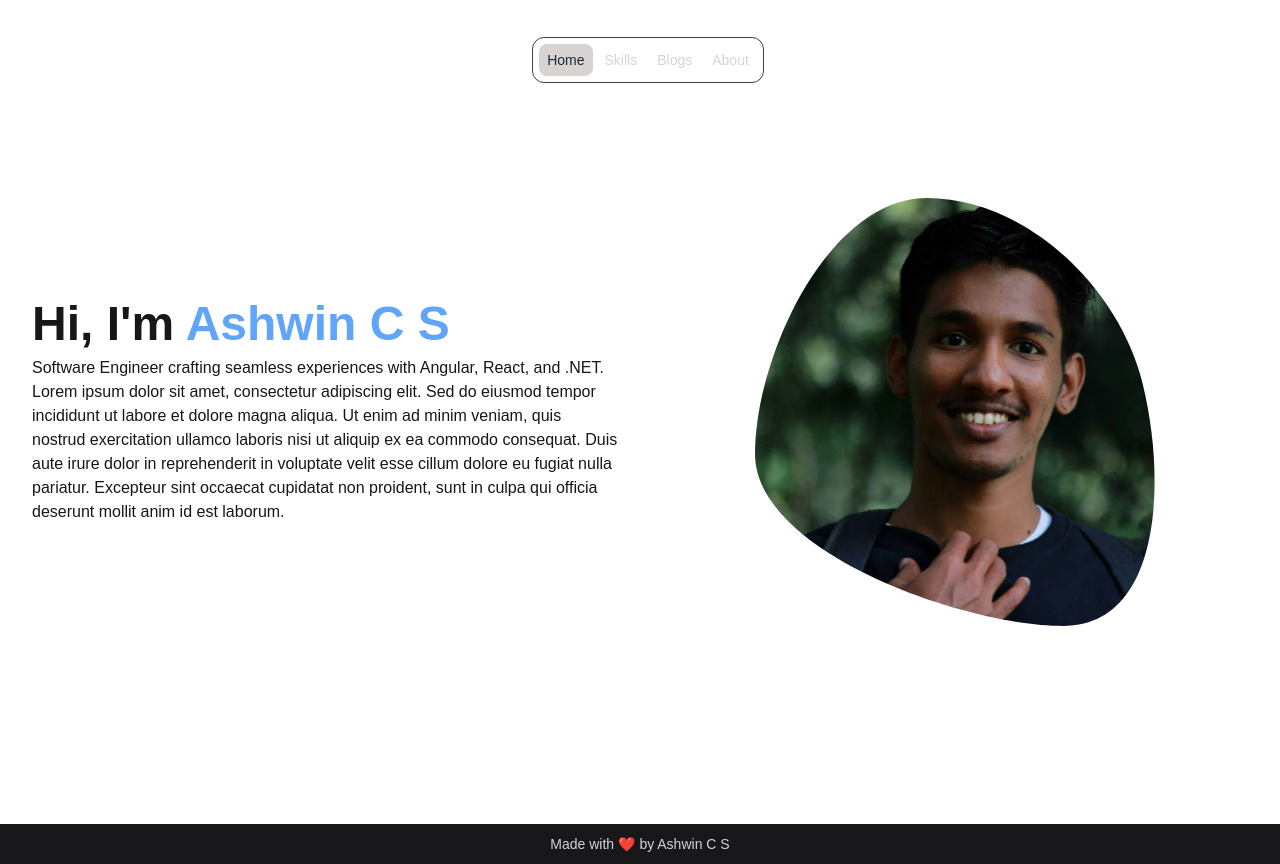
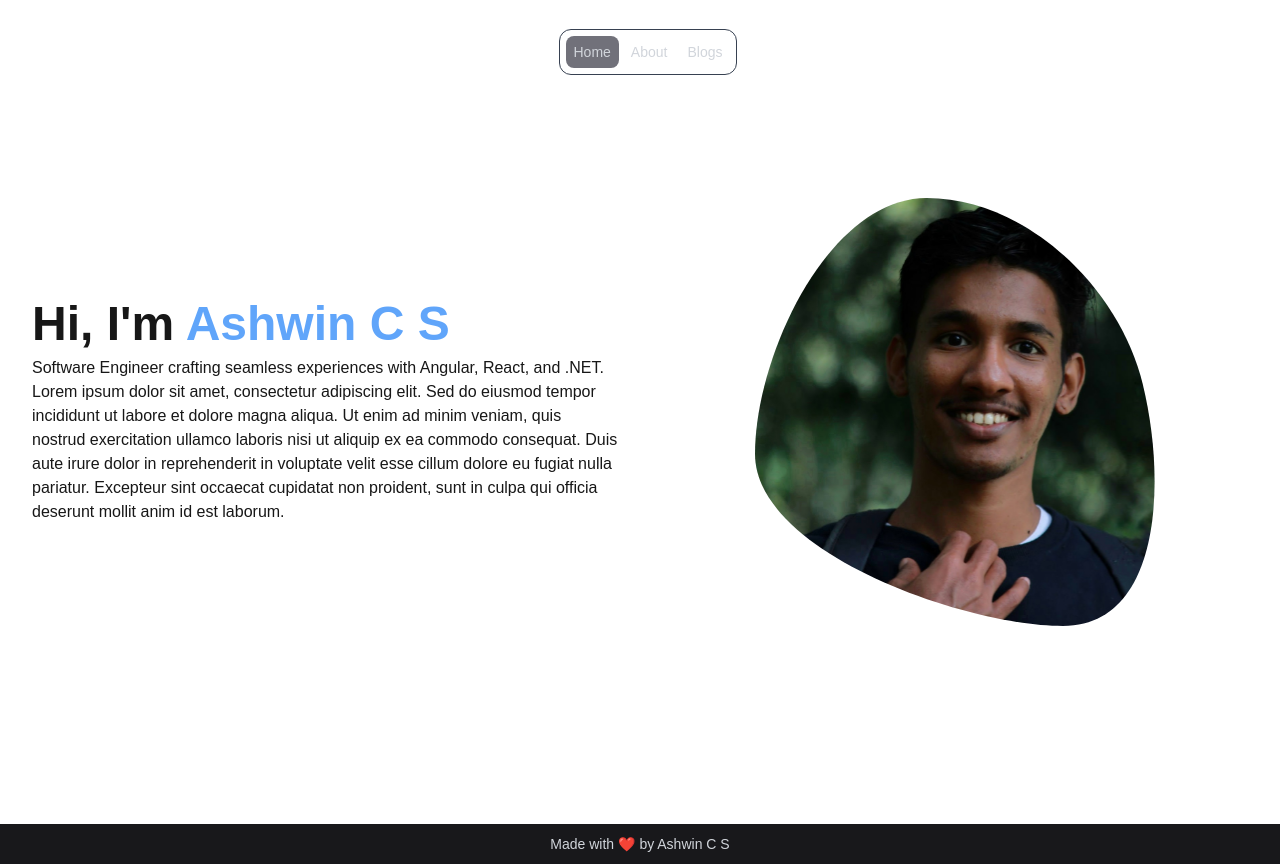
Before and after one commit to ash-win-cs/ashwincs, a Next.js app: page / in a window 1280 px wide. Built offline with nearby package versions, Linux system fonts and the light colour scheme.

Commit message:
Update active page style, remove skills page

```diff
--- a/src/app/components/navbar.tsx
+++ b/src/app/components/navbar.tsx
@@ -8,9 +8,8 @@ const NavBar = () => {
   const pathname = usePathname();
   const pages = [
     { id: 1, page: "Home", path: "/" },
-    { id: 2, page: "Skills", path: "/skills" },
+    { id: 2, page: "About", path: "/about" },
     { id: 3, page: "Blogs", path: "/blogs" },
-    { id: 4, page: "About", path: "/about" },
   ];
   const [nav, setNav] = useState(false);
 
@@ -23,13 +22,13 @@ const NavBar = () => {
   return (
     <>
       <nav className="hidden md:block">
-        <div className="flex items-center m-2 h-20 fixed justify-center w-screen">
+        <div className="flex items-center m-2 h-16 fixed justify-center w-screen">
           <ul className="flex flex-row justify-between py-2 px-1 border border-gray-700 backdrop-blur rounded-xl sticky text-sm text-gray-300">
             {pages.map(({ id, page, path }) => (
               <li key={id} className="py-1">
                 <Link
                   href={path}
-                  className={`p-2 m-0.5 rounded-lg hover:text-gray-800 hover:bg-stone-300 transition-colors ${activePage?.page === page ? 'bg-stone-300 text-gray-800' : 'bg-transparent'}`}
+                  className={`p-2 m-0.5 rounded-lg hover:text-gray-800 hover:bg-stone-300 transition-colors ${activePage?.page === page ? 'bg-zinc-500 ' : 'bg-transparent'}`}
                 >
                   {page}
                 </Link>
```
